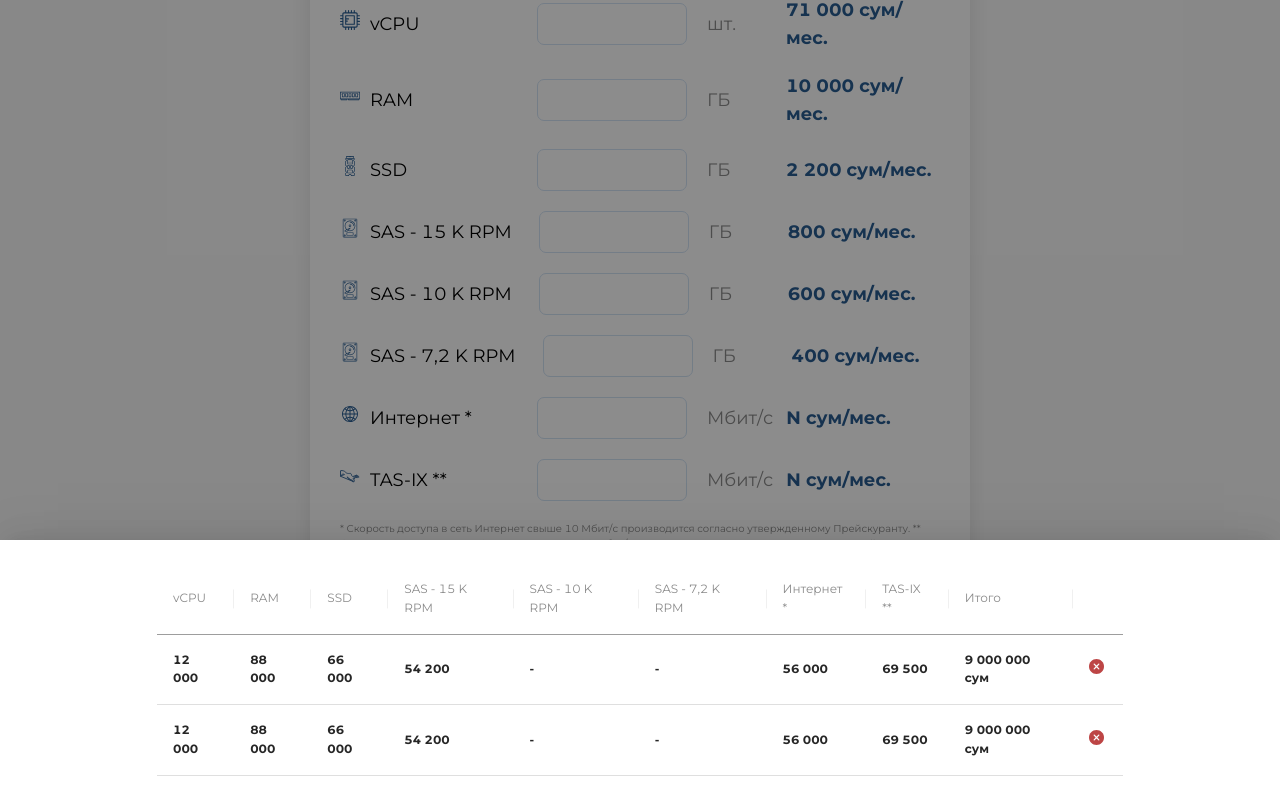
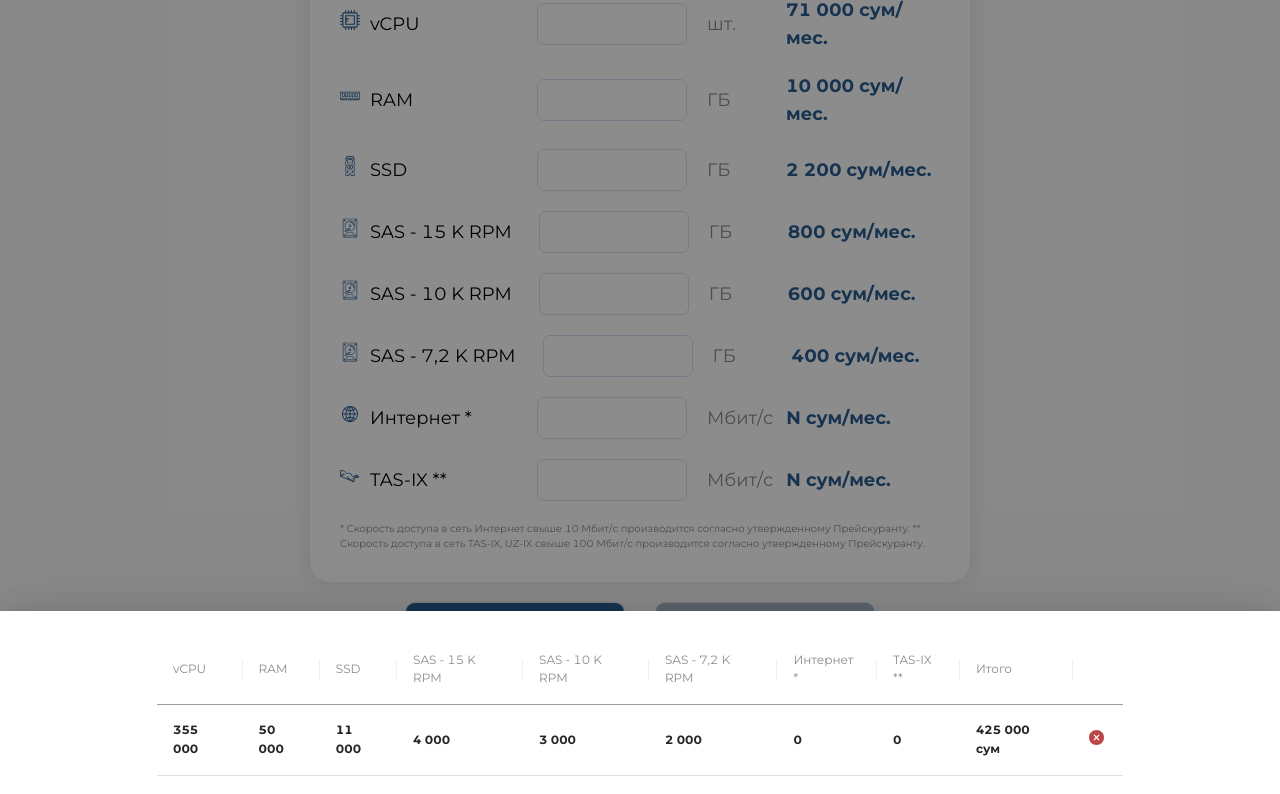
Before and after one commit to TheFunniest/uzonlineCalc, a React (Create React App) app: page / in a window 1280 px wide. Both pictures are taken after typing "5", "5", "5", "5", "5", "5" into the empty fields and a click on the button "ДОБАВИТЬ". Shown: the part 241-1035 px from the top of the page. Built offline with nearby package versions, Linux system fonts and the light colour scheme.

Commit message:
small improvements

```diff
--- a/src/components/BottomDrawer/index.js
+++ b/src/components/BottomDrawer/index.js
@@ -1,20 +1,14 @@
 import { Drawer, Table } from "antd";
-import React, { createContext, useState } from "react";
-import { columns, data } from "./tableData";
+import React, { useContext } from "react";
+import { columns } from "./tableData";
+import { AppContext } from "../../App";
 import "./styles.scss";
 import DeleteModal from "./deleteModal";
 
-export const DrawerContext = createContext();
+const BottomDrawer = ({ visible, onClose }) => {
+  const { tableData } = useContext(AppContext);
 
-const BottomDrawer = ({ visible, onClose }) => {
-  const [showDelete, setShowDelete] = useState(false);
   return (
-    <DrawerContext.Provider
-      value={{
-        showDelete,
-        setShowDelete,
-      }}
-    >
     <Drawer
       closable={false}
       placement="bottom"
@@ -25,7 +19,7 @@ const BottomDrawer = ({ visible, onClose }) => {
       <div className="container">
         <Table
           className="calc-table"
-            dataSource={data}
+          dataSource={tableData}
           columns={columns}
           pagination={{
             style: {
@@ -36,7 +30,6 @@ const BottomDrawer = ({ visible, onClose }) => {
       </div>
       <DeleteModal />
     </Drawer>
-    </DrawerContext.Provider>
   );
 };
 
--- a/src/components/BottomDrawer/tableData.js
+++ b/src/components/BottomDrawer/tableData.js
@@ -1,16 +1,16 @@
 import { ReactComponent as RemoveIcon } from "../../img/remove 1.svg";
 import React, { useContext } from "react";
-import { DrawerContext } from "./index";
+import { AppContext } from "../../App";
 
-const DeleteIcon = () => {
-  const { setShowDelete } = useContext(DrawerContext);
-
+const DeleteIcon = ({ item }) => {
+  const { setShowDelete, setDeletingItem } = useContext(AppContext);
   return (
     <RemoveIcon
       style={{
         cursor: "pointer",
       }}
       onClick={() => {
+        setDeletingItem(item);
         setShowDelete(true);
       }}
     />
@@ -67,6 +67,9 @@ export const columns = [
     key: "remove",
     dataIndex: "remove",
     width: 50,
+    render: (text, record) => {
+      return <DeleteIcon item={record} />;
+    },
   },
 ];
 
@@ -82,7 +85,6 @@ export const data = [
     internet: "56 000",
     tasix: "69 500",
     overall: "9 000 000 сум",
-    remove: <DeleteIcon />,
   },
   {
     key: "2",
```
Also changed, not shown: 1 other file (tests, documents, lock files or other folders). Lines whose indentation alone changed are shown as unchanged.
